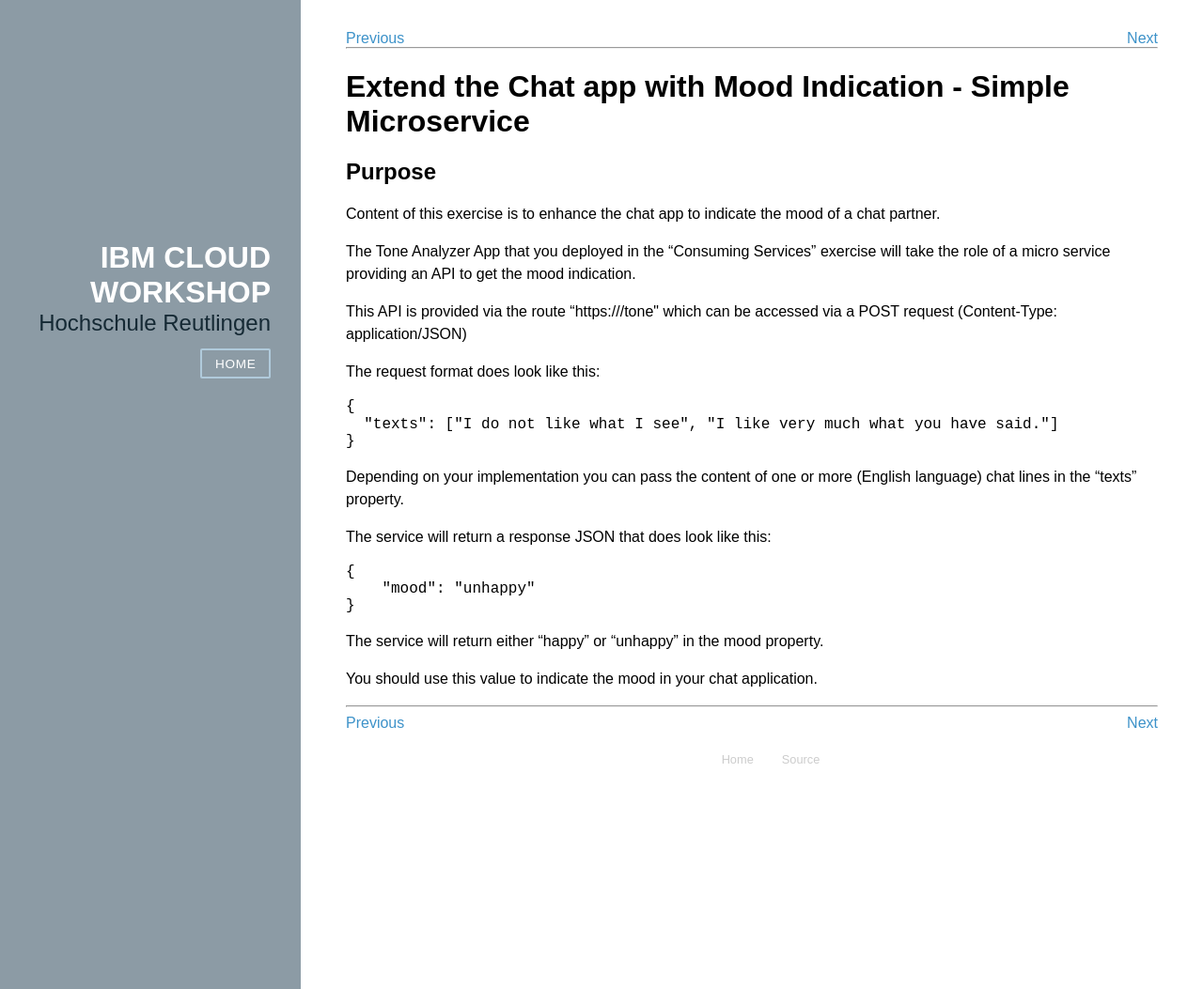
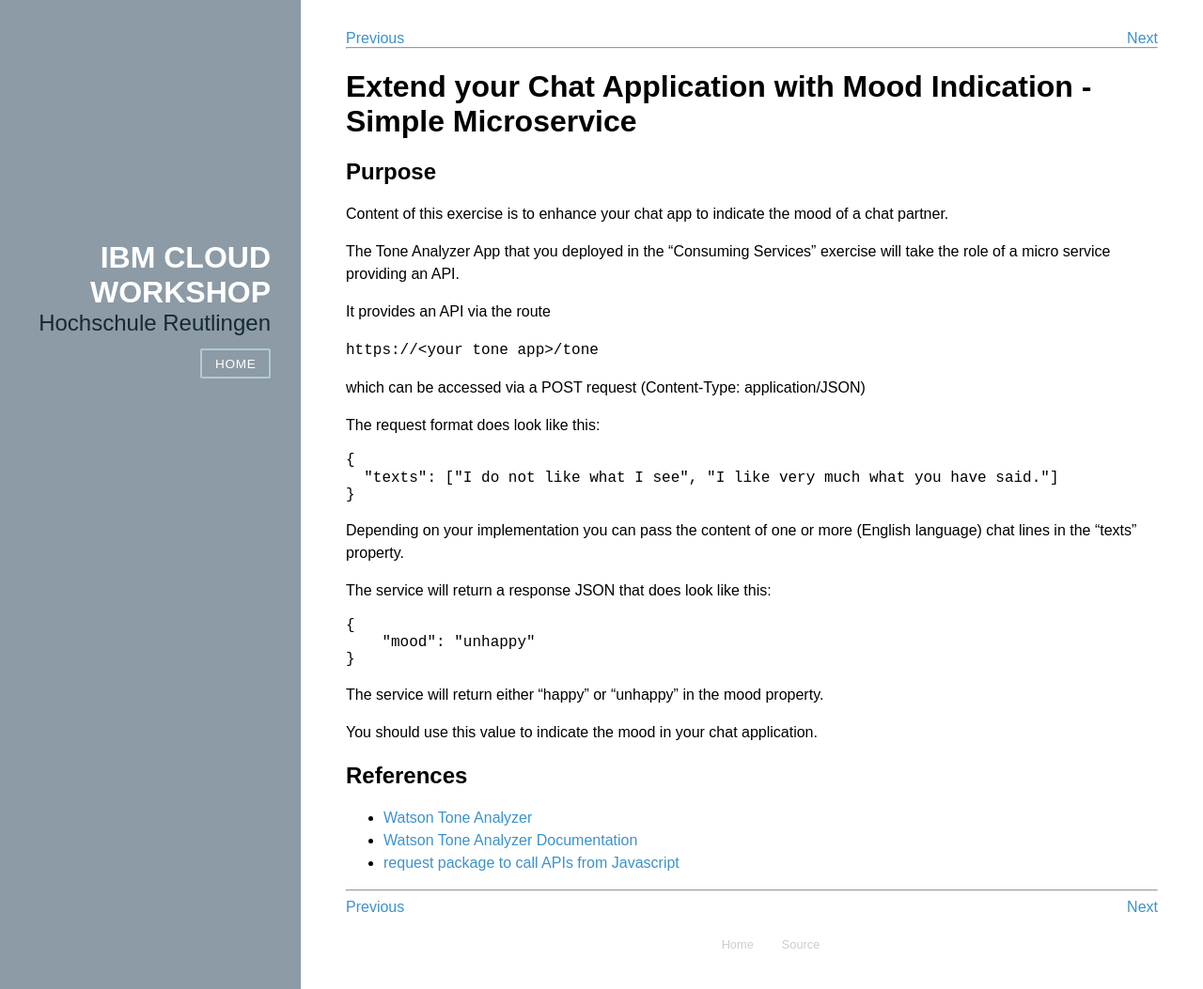
Before and after one commit to mkubik/HRTCloudDemo.github.io, a Jekyll site: the page built from _labs/006-extend-chat-with-tone-analyzer.markdown, in a window 1280 px wide and 1053 px high. Shown: the whole window at 94% size. Built offline with Jekyll 4.4.1, drawn with Linux system fonts in a browser that asks for light colours; nearby versions of some CDN libraries.

Commit message:
even better content

````diff
--- a/_labs/006-extend-chat-with-tone-analyzer.markdown
+++ b/_labs/006-extend-chat-with-tone-analyzer.markdown
@@ -1,18 +1,20 @@
 ---
 layout: lab
-title: Extend the Chat app with Mood Indication - Simple Microservice
+title: Extend your Chat Application with Mood Indication - Simple Microservice
 ---
 
 ## Purpose
 
-Content of this exercise is to enhance the chat app
+Content of this exercise is to enhance your chat app
 to indicate the mood of a chat partner.
 
-The Tone Analyzer App that you deployed in the
-"Consuming Services" exercise will take the role of a
-micro service providing an API to get the mood indication.
+The Tone Analyzer App that you deployed in the "Consuming Services" exercise will take the role of a
+micro service providing an API.
 
-This API is provided via the route "https://<your tone app>/tone"
+It provides an API via the route
+
+```https://<your tone app>/tone```
+
 which can be accessed via a POST request
 (Content-Type: application/JSON)
 
@@ -38,3 +40,8 @@
 The service will return either "happy" or "unhappy" in the mood property.
 
 You should use this value to indicate the mood in your chat application.
+
+## References
+* [Watson Tone Analyzer](https://www.ibm.com/watson/services/tone-analyzer/)
+* [Watson Tone Analyzer Documentation](https://console.bluemix.net/docs/services/tone-analyzer/index.html#about)
+* [request package to call APIs from Javascript](https://github.com/request/request)
````
Also changed, not shown: _labs/004-tone-analyzer.markdown (+51 -22 lines).
